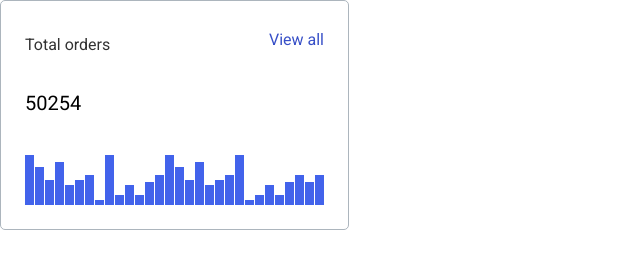
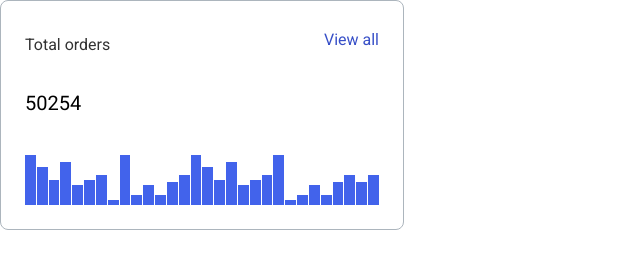
Before and after one commit to js-tasks-ru/htmlcss-20231027_nikita-yudin, a website: page 04-lection2/01-histogram/index.html in a window 1280 px wide. Shown: the whole page, without its empty margins (0-640 px from the left). Drawn offline with Linux system fonts and the light colour scheme.

Commit message:
исправил мелкие ошибки

```diff
--- a/04-lection2/01-histogram/histogram.css
+++ b/04-lection2/01-histogram/histogram.css
@@ -1,8 +1,9 @@
 .diagram {
     display: inline-block;
-    border-radius: 5px;
+    border-radius: 8px;
     border: 1px solid var(--grey-3);
     padding: 16px 24px 24px;
+    width: 354px;
 }
 .diagram__wrapper {
     height: 50px;
@@ -14,7 +15,7 @@
     cursor: pointer;
 }
 .diagram__col {
-    width: 9px;
+    flex-basis: 100%;
     background-color: #4263EB;
 }
 .diagram__top {
```
